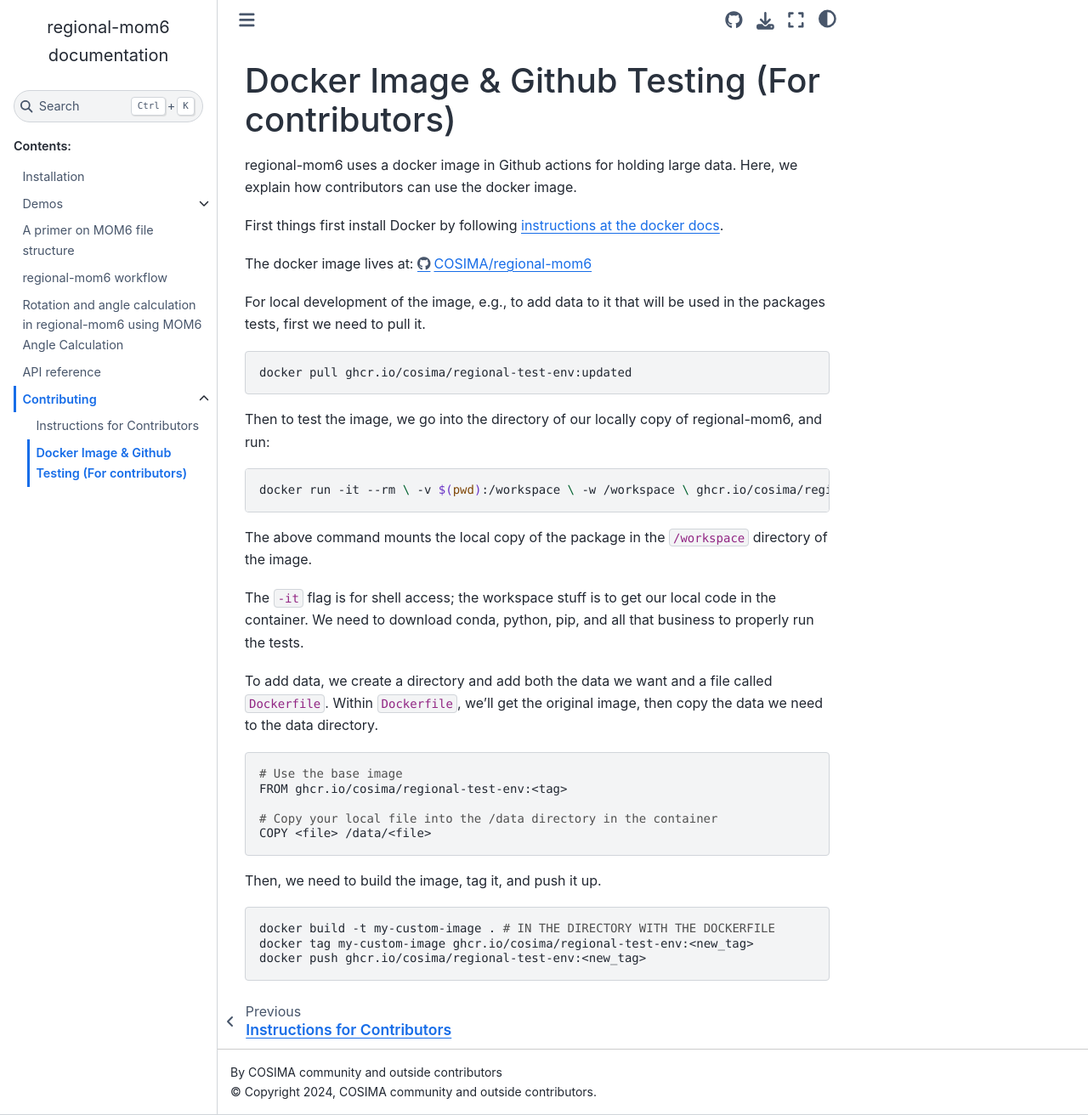
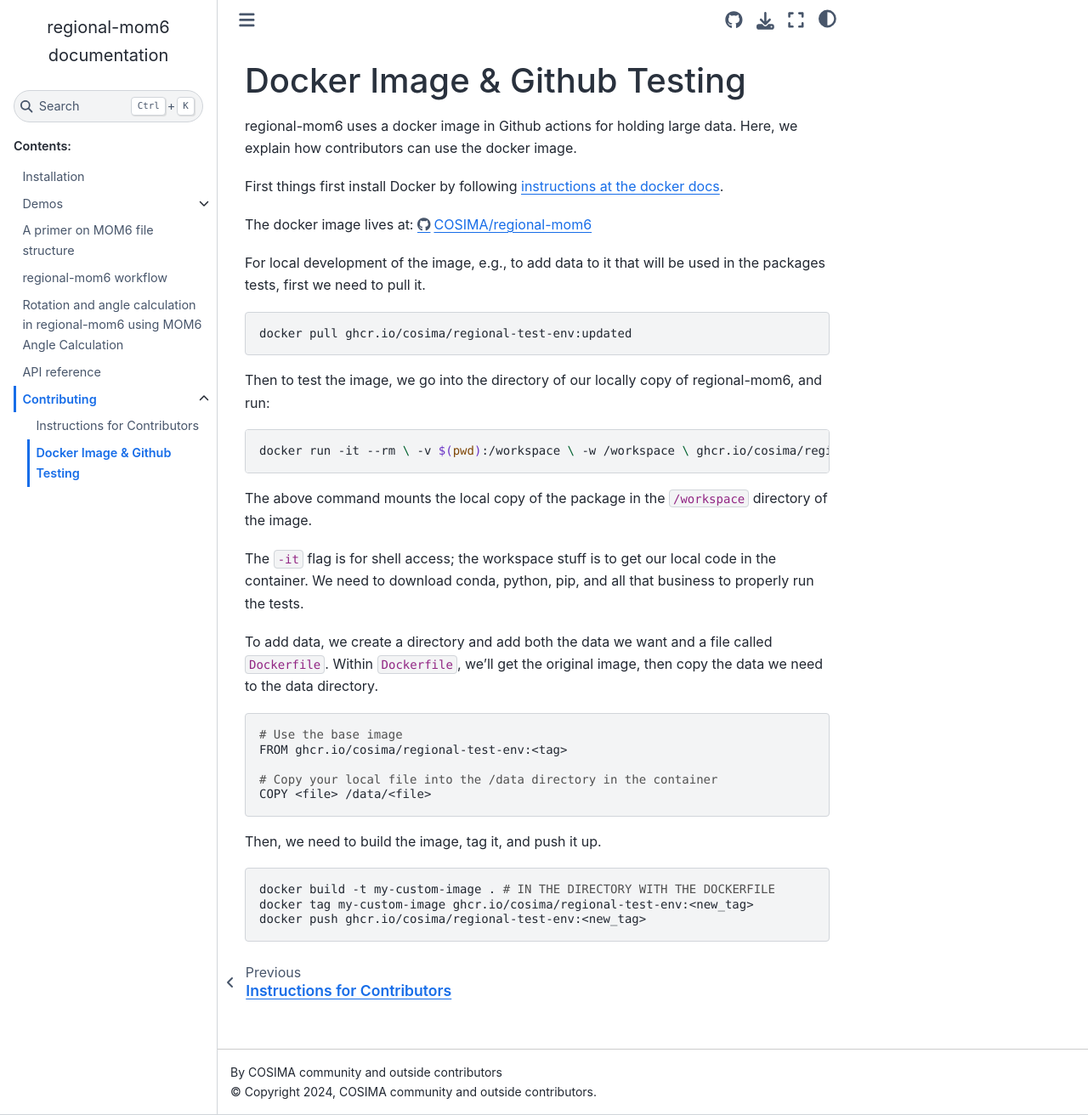
Before and after one commit to COSIMA/regional-mom6, a Sphinx documentation site: the page built from docs/contributing/docker_image_dev.md, in a window 1280 px wide and 1312 px high. Shown: the whole window at 85% size. Built offline with Sphinx 7.4.7 and the Sphinx Book theme 1.1.4, drawn with Linux system fonts in a browser that asks for light colours; pages that are not in the unit, such as notebooks, are missing from menus.

Commit message:
Update docker_image_dev.md

```diff
--- a/docs/contributing/docker_image_dev.md
+++ b/docs/contributing/docker_image_dev.md
@@ -1,4 +1,4 @@
-# Docker Image & Github Testing (For contributors)
+# Docker Image & Github Testing
 
 regional-mom6 uses a docker image in Github actions for holding large data. Here, we explain how contributors can use the docker image.
 
```
